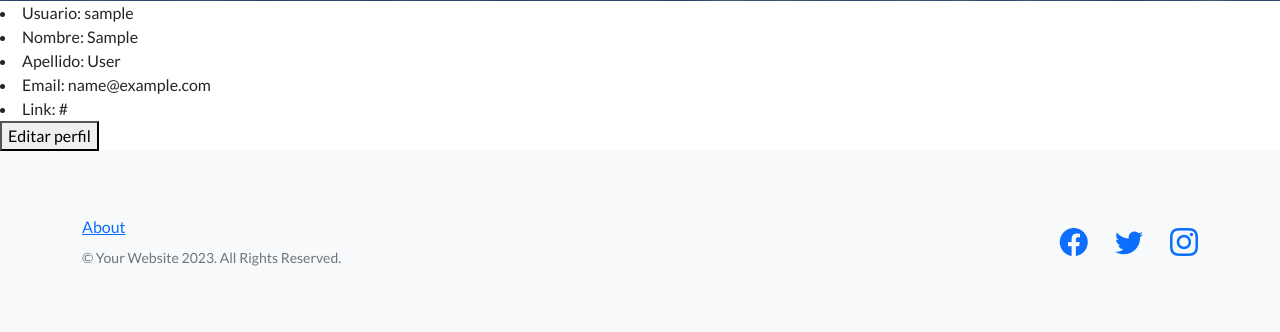
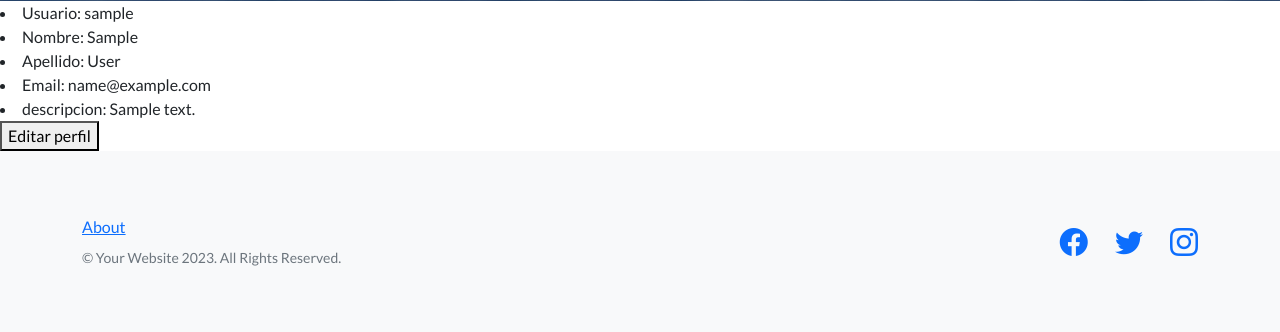
Before and after one commit to Noah-8/Proyecto_final_Sanchez, a Django app: page /usuario/perfil/ in a window 1280 px wide. Shown: the part 697-1029 px from the top of the page. Run offline with Django 4.2, Linux system fonts and the light colour scheme; a user stored in the database is signed in; tables that the repository leaves empty hold one stand-in row (values such as "Sample post"); grey boxes marked "Sample" are stand-in pictures; parts of the project's set-up code (start-up, migrations or seed data) failed here and were passed over; some libraries are stand-ins or nearby versions.

Commit message:
Proyecto final

```diff
--- a/inicio/templates/inicio/publicar_teclado.html
+++ b/inicio/templates/inicio/publicar_teclado.html
@@ -13,6 +13,7 @@ Publicar teclado
     {% csrf_token %}
     <table>
         {{formulario}}
+        {{formulario.media}}
     </table>
     <button>Publicar</button>
 </form>
--- a/usuarios/form.py
+++ b/usuarios/form.py
@@ -1,6 +1,7 @@
 from django import forms
 from django.contrib.auth.forms import UserCreationForm, UserChangeForm
 from django.contrib.auth.models import User
+from ckeditor.fields import RichTextFormField
 
 class MiFormularioDeCreacionDeUsuarios(UserCreationForm):
     email = forms.EmailField()
@@ -18,9 +19,9 @@ class MiFormularioDeEdicionDeDatosDeUsuario(UserChangeForm):
     email = forms.EmailField()
     first_name = forms.CharField(label='Nombre', max_length=20)
     last_name = forms.CharField(label='Apellido', max_length=20)
-    link = forms.CharField(required=False, max_length=1000)
+    descripcion = RichTextFormField(required=False)
     avatar = forms.ImageField(required=False)
 
     class Meta:
         model = User
-        fields = ['email', 'first_name', 'last_name', 'link', 'avatar']
+        fields = ['email', 'first_name', 'last_name', 'descripcion', 'avatar']
--- a/usuarios/models.py
+++ b/usuarios/models.py
@@ -1,9 +1,10 @@
 from django.db import models
 from django.contrib.auth.models import User
+from ckeditor.fields import RichTextField
 
 # Create your models here.
 
 class InfoExtra(models.Model):
     user = models.OneToOneField(User, on_delete=models.CASCADE)
-    link = models.TextField(null=True)
+    descripcion = RichTextField(null=True)
     avatar = models.ImageField(upload_to='avatares', null=True, blank=True)
--- a/usuarios/templates/usuarios/edicion_perfil.html
+++ b/usuarios/templates/usuarios/edicion_perfil.html
@@ -13,6 +13,7 @@ Editar perfil
     {% csrf_token %}
     <table>
         {{formulario}}
+        {{formulario.media}}
     </table>
     <button>Guardar cambios</button>
     <button type='button'><a class="navbar-brand" href={% url 'usuarios:modificar_pass' %}>Cambiar contraseña</a></button>
--- a/usuarios/templates/usuarios/perfil.html
+++ b/usuarios/templates/usuarios/perfil.html
@@ -15,6 +15,6 @@
 <li>Nombre: {{user.first_name}}</li>
 <li>Apellido: {{user.last_name}}</li>
 <li>Email: {{user.email}}</li>
-<li>Link: {{request.user.infoextra.link}}</li>
+<li>descripcion: {{request.user.infoextra.descripcion | safe}}</li>
 <button type='button'><a class="navbar-brand" href={% url 'usuarios:editar_perfil' %}>Editar perfil</a></button>
 {% endblock contenido %}
--- a/usuarios/views.py
+++ b/usuarios/views.py
@@ -61,9 +61,9 @@ def edicion_perfil(request):
                 info_extra_user.avatar = avatar
                 info_extra_user.save()
 
-            link = formulario.cleaned_data.get('link')
-            if link:
-                info_extra_user.link = link
+            descripcion = formulario.cleaned_data.get('descripcion')
+            if descripcion:
+                info_extra_user.descripcion = descripcion
                 info_extra_user.save()
 
 
@@ -72,7 +72,7 @@ def edicion_perfil(request):
         else:
             return render(request, 'usuarios/edicion_perfil.html', {'formulario': formulario})
 
-    formulario = MiFormularioDeEdicionDeDatosDeUsuario(initial={'avatar': info_extra_user.avatar, 'link': info_extra_user.link}, instance=request.user)
+    formulario = MiFormularioDeEdicionDeDatosDeUsuario(initial={'avatar': info_extra_user.avatar, 'descripcion': info_extra_user.descripcion}, instance=request.user)
     return render(request, 'usuarios/edicion_perfil.html', {'formulario': formulario})
 
 
```
Also changed, not shown: inicio/models.py (+0 -11 lines), README.md, usuarios/migrations/0003_remove_infoextra_link_infoextra_descripcion.py (added).
